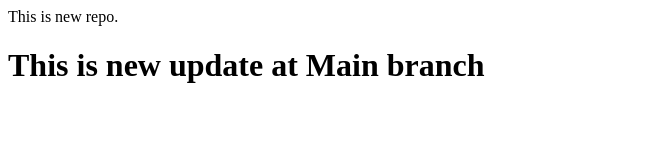
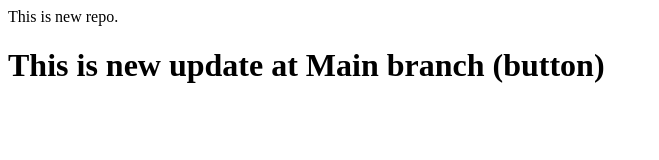
Before and after one commit to HemantPrajapat8890/localRepo, a plain HTML site: page index.html in a window 1280 px wide. Shown: the whole page, without its empty margins (0-659 px from the left). Drawn offline with Linux system fonts and the light colour scheme.

```diff
--- a/index.html
+++ b/index.html
@@ -1,2 +1,2 @@
 <p> This is new repo. </p>
-<h1> This is new update at Main branch </h1>
+<h1> This is new update at Main branch (button)</h1>
```
